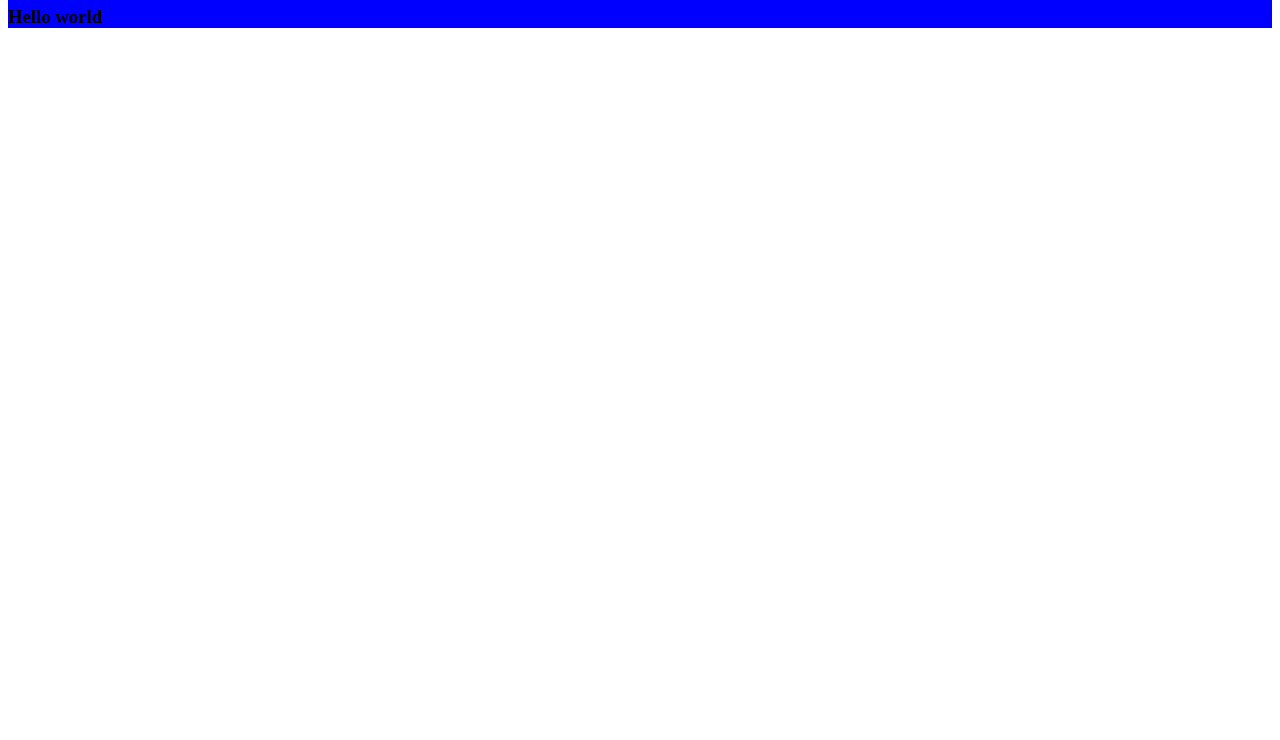
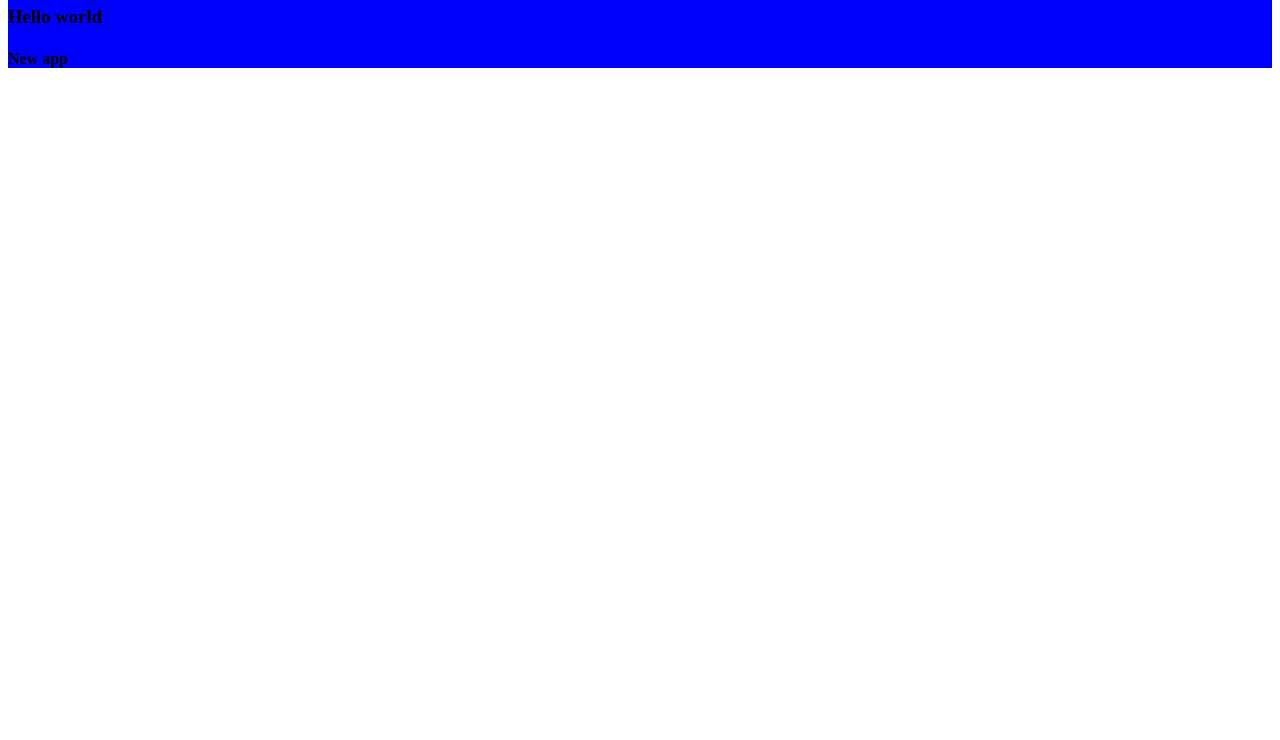
Before and after one commit to rodriguedido/demo1-repo, a plain HTML site: page index.html in a window 1280 px wide. Shown: the part 60-800 px from the top of the page. Drawn offline with Linux system fonts and the light colour scheme.

Commit message:
updated readme

```diff
--- a/index.html
+++ b/index.html
@@ -1,4 +1,5 @@
 <div style="background-color: blue;">
     <h1 style="color: greenyellow;">We are still learning </h1>
     <h3>Hello world</h3>
+    <h4>New app</h4>
 </div>
```
Also changed, not shown: 1 other file.
